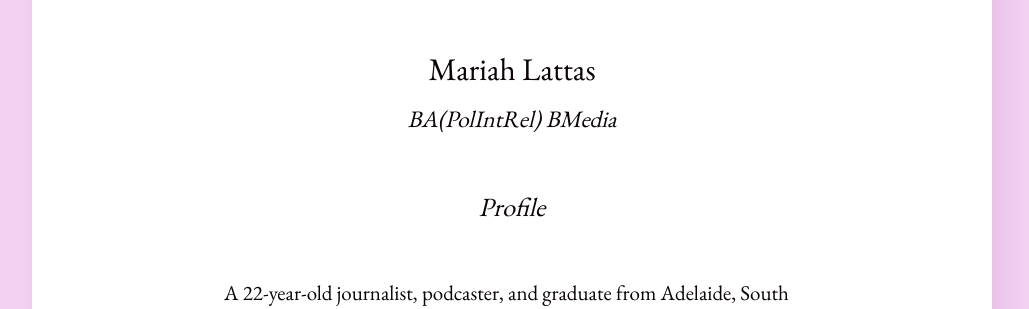
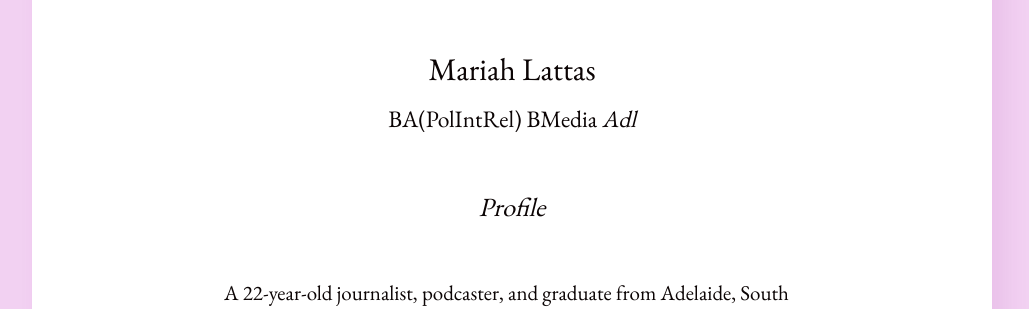
Before and after one commit to mariahlattas/website, a Jekyll site: the page built from cv.md, in a window 1280 px wide and 900 px high. Shown: the part 435-744 px from the top of the window, without its empty margins (128-1157 px from the left). Built offline with Jekyll 4.4.1, drawn with Linux system fonts in a browser that asks for light colours.

Commit message:
Update cv.md

```diff
--- a/cv.md
+++ b/cv.md
@@ -3,7 +3,7 @@
 layout: post
 ---
 
-<h3>Mariah Lattas<br><small><em>BA(PolIntRel) BMedia</em></small></h3>
+<h3>Mariah Lattas<br><small>BA(PolIntRel) BMedia <em> Adl</em></small></h3>
 
 #### Profile
 
@@ -47,8 +47,8 @@
 #### Education
 **University of Adelaide, School of Social Sciences**
 *Bachelor of Arts (Politics and International Relations). 2019. Graduated.*
-BA(PolIntRel)
+BA(PolIntRel) *Adl*
 
 **University of Adelaide, School of Humanities**
 *Bachelor of Media. 2019. Graduated.*
-BMedia
+BMedia *Adl*
```
